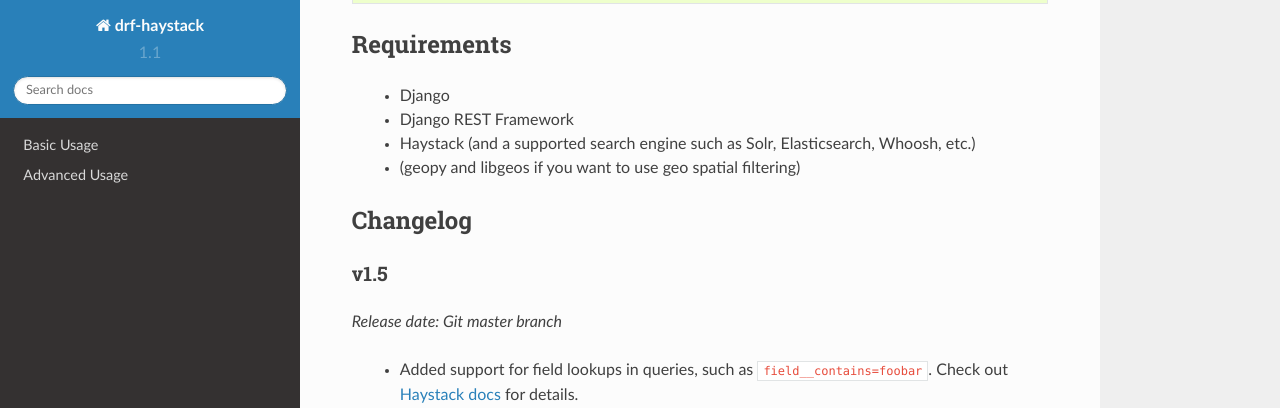
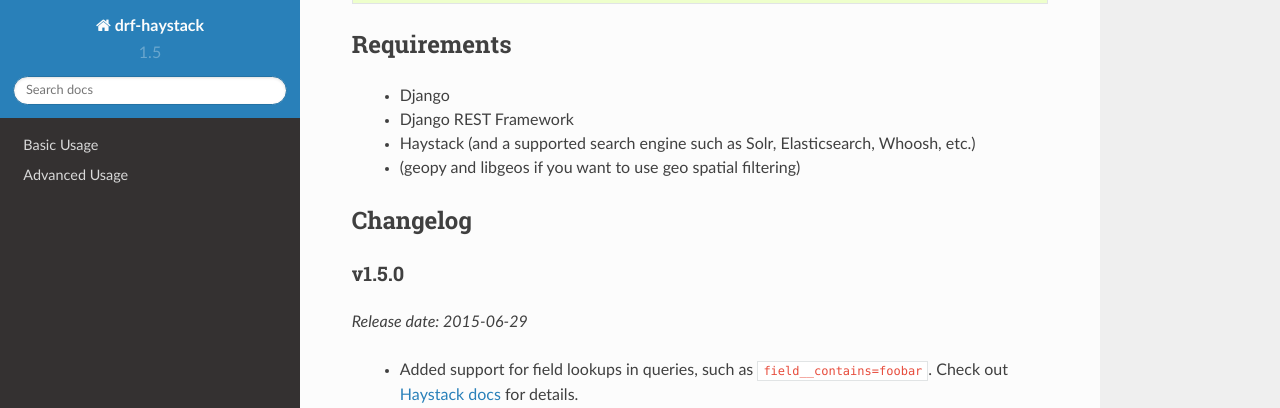
Before and after one commit to rhblind/drf-haystack, a Sphinx documentation site: the page built from docs/index.rst, in a window 1280 px wide and 900 px high, scrolled down 972 px. Shown: the top 408 px of the window. Built offline with Sphinx 7.4.7 and the Read the Docs theme 2.0.0, drawn with Linux system fonts in a browser that asks for light colours.

Commit message:
Bumped version 1.5.0

```diff
--- a/docs/conf.py
+++ b/docs/conf.py
@@ -74,9 +74,9 @@
 # built documents.
 #
 # The short X.Y version.
-version = '1.1'
+version = '1.5'
 # The full version, including alpha/beta/rc tags.
-release = '1.1'
+release = '1.5.0'
 
 # The language for content autogenerated by Sphinx. Refer to documentation
 # for a list of supported languages.
--- a/docs/index.rst
+++ b/docs/index.rst
@@ -46,9 +46,9 @@
 Changelog
 =========
 
-v1.5
-----
-*Release date: Git master branch*
+v1.5.0
+------
+*Release date: 2015-06-29*
 
     - Added support for field lookups in queries, such as ``field__contains=foobar``.
       Check out `Haystack docs <http://django-haystack.readthedocs.org/en/latest/searchqueryset_api.html?highlight=field%20lookup#field-lookups>`_
--- a/setup.py
+++ b/setup.py
@@ -9,7 +9,7 @@
 
 setup(
     name="drf-haystack",
-    version="1.4",
+    version="1.5.0",
     description="Makes Haystack play nice with Django REST Framework",
     long_description="Implements a ViewSet, some filters and serializers in order to play nice with Haystack.",
     author="Rolf Håvard Blindheim, Eirik Krogstad",
```
